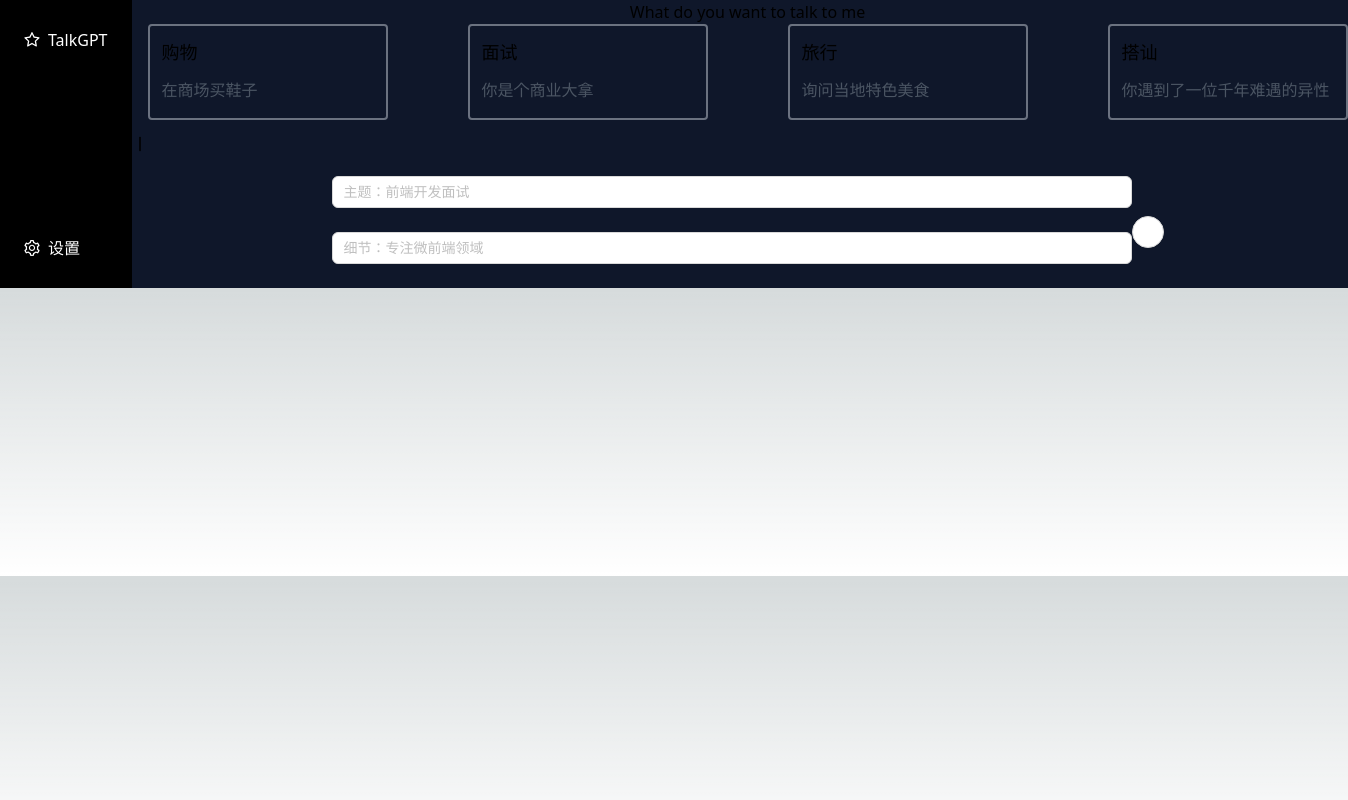
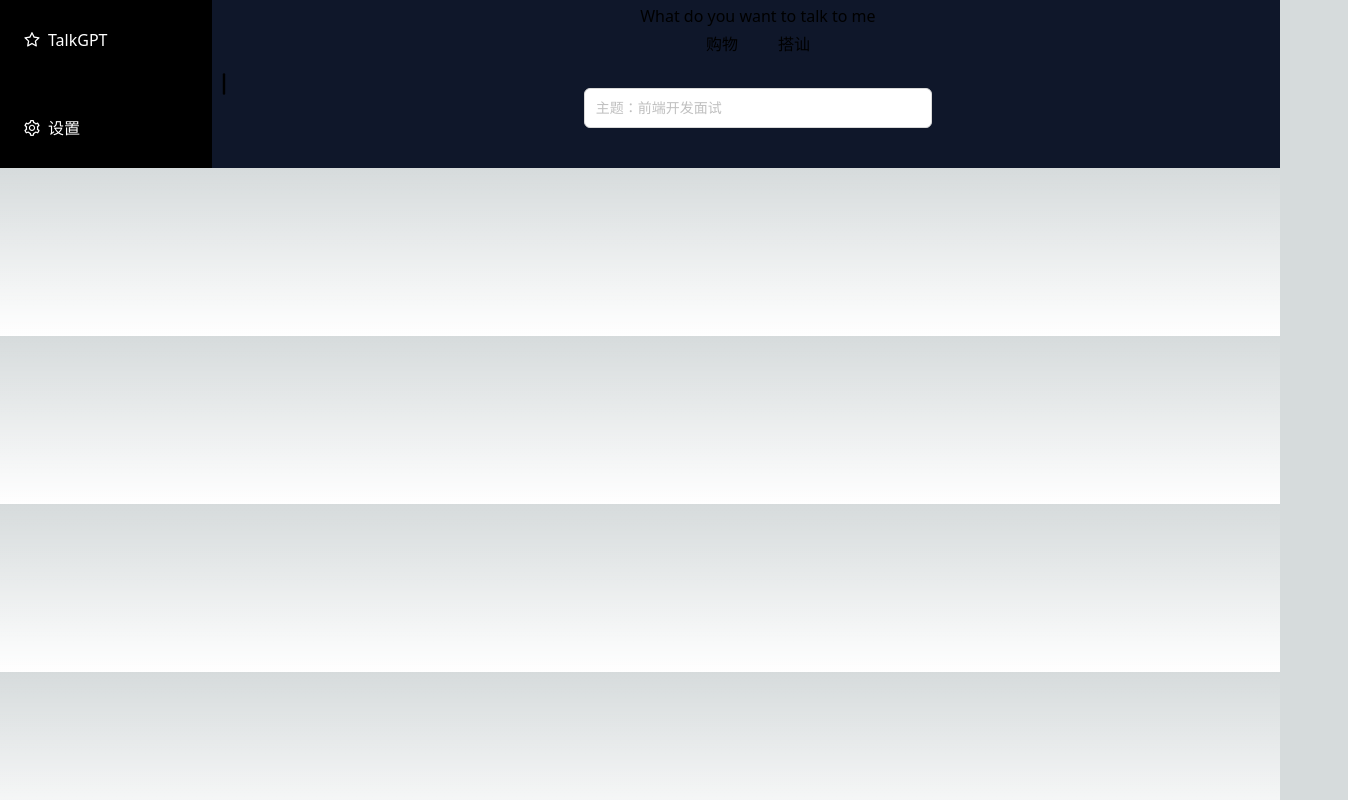
Before and after one commit to Nicenonecb/TalkGPT, a Next.js app: page /home in a window 1280 px wide. Shown: the whole page, 1348 px wide, since content can reach past the window. Built offline with nearby package versions, Linux system fonts and the light colour scheme.

Commit message:
feat: homepage input

```diff
--- a/app/components/SidebarToggle.tsx
+++ b/app/components/SidebarToggle.tsx
@@ -3,6 +3,7 @@
 import SettingModal from "@/app/components/SettingModal";
 import {sessionStorageService} from "@/app/config/sidebar.config";
 import {useEffect, useState} from "react";
+import {theme, ConfigProvider} from "antd";
 
 export default function SidebarToggle() {
 
@@ -27,14 +28,17 @@
     };
 
     return (
-        <>
+        <ConfigProvider theme={{
+            algorithm: window.matchMedia('(prefers-color-scheme: dark)').matches ? theme.darkAlgorithm : theme.defaultAlgorithm,
+        }}>
+
             {isSidebarVisible && <SideBar onShowSettingModal={handleShowSettingModal}/>}
 
             <div className="flex items-center bg-slate-900" onMouseEnter={() => setIsHovering(true)}
                  onMouseLeave={() => setIsHovering(false)}>
                 {
                     isSidebarVisible && !isHovering && (
-                        <svg xmlns="http://www.w3.org/2000/svg" width="1em" height="1em" viewBox="0 0 20 20">
+                        <svg xmlns="http://www.w3.org/2000/svg" width="1.5em" height="1.5em" viewBox="0 0 20 20">
                             <path fill="currentColor" fillRule="evenodd"
                                   d="M10 1a1 1 0 0 1 1 1v16a1 1 0 1 1-2 0V2a1 1 0 0 1 1-1" clipRule="evenodd"/>
                         </svg>
@@ -42,7 +46,7 @@
                 }
                 {
                     isHovering && isSidebarVisible && (
-                        <svg xmlns="http://www.w3.org/2000/svg" width="1em" height="1em" viewBox="0 0 24 24"
+                        <svg xmlns="http://www.w3.org/2000/svg" width="1.5em" height="1.5em" viewBox="0 0 24 24"
                              onClick={handleToggleSidebar}>
                             <path fill="currentColor" fillRule="evenodd" d="m15 4l2 2l-6 6l6 6l-2 2l-8-8z"/>
                         </svg>
@@ -50,7 +54,7 @@
                 }
                 {
                     !isSidebarVisible && (
-                        <svg xmlns="http://www.w3.org/2000/svg" width="1em" height="1em" viewBox="0 0 24 24"
+                        <svg xmlns="http://www.w3.org/2000/svg" width="1.5em" height="1.5em" viewBox="0 0 24 24"
                              onClick={handleToggleSidebar}>
                             <path fill="none" stroke="currentColor" strokeLinecap="round" strokeLinejoin="round"
                                   strokeWidth="2.5" d="m10 17l5-5m0 0l-5-5"/>
@@ -59,7 +63,7 @@
                 }
             </div>
             <SettingModal open={isSettingModalVisible} onHideSettingModal={handleHideSettingModal}></SettingModal>
-        </>
+        </ConfigProvider>
 
     )
 }
--- a/app/config/dialogue.config.ts
+++ b/app/config/dialogue.config.ts
@@ -1,19 +1,10 @@
 const sceneList = [
     {
         title: '购物',
-        content: "在商场买鞋子"
     },
-    {
-        title: '面试',
-        content: '你是个商业大拿'
-    },
-    {
-        title: '旅行',
-        content: "询问当地特色美食",
-    },
+
     {
         title: '搭讪',
-        content: "你遇到了一位千年难遇的异性",
     }
 ]
 
--- a/app/home/page.tsx
+++ b/app/home/page.tsx
@@ -1,30 +1,18 @@
 'use client'
-import {AudioOutlined} from '@ant-design/icons';
+
 import {Input, Button, Form} from "antd";
 import {useEffect, useState} from "react";
 import {sceneList} from "@/app/config/dialogue.config";
 import {LOCALE} from "@/app/config/openai.config";
 import {Session, sessionStorageService} from "@/app/config/sidebar.config";
-import TextGen from "@/app/api/textGen";
+import {SettingOutlined, ArrowUpOutlined} from '@ant-design/icons'
+
 
 export default function MainContent() {
     const [inputValue, setInputValue] = useState('');
     const [isInitialPage, setIsInitialPaget] = useState(true)
+    const [isInputChange, setInputChange] = useState(false)
 
-    const [form] = Form.useForm();
-
-    const handleAddChat = () => {
-        form.submit()
-    }
-
-    // useEffect(() => {
-    //     const fetchData = async () => {
-    //         const res = await TextGen(true, '').then()
-    //         console.log(res, 'res')
-    //     }
-    //
-    //     fetchData().then()
-    // }, [])
     const handleFinish = (values: any) => {
         const session: Session = {
             id: 0,
@@ -35,45 +23,36 @@
         sessionStorageService.saveSession(session);
         setIsInitialPaget(false)
     }
+    const handleInputChange = (e: any) => {
+        e.target.value ? setInputChange(true) : setInputChange(false)
+    }
+    const InputAfterIcon = () => {
+        return isInputChange ? <ArrowUpOutlined/> : null
+    }
     return (
-        <div className="bg-slate-900 w-full flex flex-col  items-center ">
+        // flex flex-col  items-center
+        <div className="bg-slate-900 w-full   flex flex-col items-center ">
             {isInitialPage ? (
                 <>
-                    <div className="flex flex-1 justify-center items-center ">
+                    <div className="flex flex-1 justify-center  items-center ">
                         What do you want to talk to me
                     </div>
-                    <div className="flex flex-col gap-y-10">
-                        <div className="flex items-center justify-center gap-x-20 ">
+                    <div className="flex flex-col w-full  items-center ">
+                        <div className="flex items-center justify-center  gap-10 mb-8">
                             {sceneList.map((scene, index) => (
-                                <div key={index}
-                                     className="flex flex-col gap-3 mb-4 border-2 h-24 w-60 border-gray-500 rounded  group p-3">
-                                    <div className="text-lg ">{scene.title}</div>
-                                    <div className="flex gap-3">
-                                        <div className="text-gray-600">{scene.content}</div>
-                                        <AudioOutlined className="hidden group-hover:block"/>
-                                    </div>
-                                </div>
+
+                                <div key={index} className="    ">{scene.title}</div>
+
+
                             ))}
                         </div>
-                        <div className="flex w-full justify-center items-center">
-
-                            <Form form={form} onFinish={handleFinish} className="w-2/3">
-                                <Form.Item name="subject">
-                                    <Input placeholder="主题：前端开发面试">
 
 
-                                    </Input>
-                                </Form.Item>
-                                <Form.Item name='details'>
-                                    <Input placeholder="细节：专注微前端领域">
-                                    </Input>
-                                </Form.Item>
-                            </Form>
+                        <Input placeholder="主题：前端开发面试"
+                               className='mb-10 h-10 w-1/3' onChange={handleInputChange}
+                               suffix={<InputAfterIcon/>}>
+                        </Input>
 
-                            <Button className="" shape="round" onClick={handleAddChat}>
-
-                            </Button>
-                        </div>
                     </div>
                 </>) : null}
 
--- a/app/page.tsx
+++ b/app/page.tsx
@@ -19,7 +19,6 @@
             <ConfigProvider theme={{
                 algorithm: window.matchMedia('(prefers-color-scheme: dark)').matches ? theme.darkAlgorithm : theme.defaultAlgorithm,
             }}>
-
                 <MainContent></MainContent>
             </ConfigProvider>
         </main>
```
